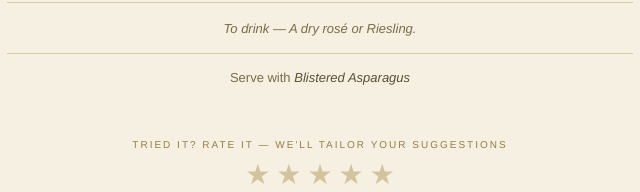
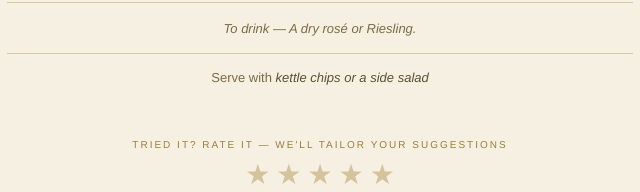
Before and after one commit to garys921/dinner-tonight, a website: page index.html in a window 1280 px wide. Both pictures are taken after a click on the element 640 px from the left and 538 px from the top of the page. Shown: the part 607-799 px from the top of the page, 320-960 px from the left. Drawn offline with Linux system fonts and the light colour scheme.

Commit message:
Add files via upload

```diff
--- a/index.html
+++ b/index.html
@@ -692,7 +692,20 @@ function saveRatings(r){ try{localStorage.setItem(STORE_KEY,JSON.stringify(r))}c
 let ratings = loadRatings();
 function getRating(i){ return ratings[RECIPES[i].title]||0; }
 function setRating(i,stars){ ratings[RECIPES[i].title]=stars; saveRatings(ratings); renderReco(); renderCravings(); renderMealPrep(); }
-function suggestedSide(r){ const sides=byCourse('side'); if(!sides.length) return null; let h=0; for(const ch of r.title) h=(h*31+ch.charCodeAt(0))>>>0; return sides[h%sides.length].r; }
+const SIDE_BY_TYPE={
+  'Pasta':'garlic bread and a green salad',
+  'Gnocchi':'a crisp green salad',
+  'Risotto':'a simple arugula salad',
+  'Pizza':'a simple green salad',
+  'Sandwiches':'kettle chips or a side salad',
+  'Bowls':null,
+  'Tacos':'rice, beans and chips',
+  'Soups & Stews':'crusty bread',
+  'Seafood':'blistered asparagus or rice',
+  'Steak & Chops':'garlic parmesan mashed potatoes',
+  'Chicken & Poultry':'roasted vegetables or a side salad'
+};
+function suggestedSide(r){ return SIDE_BY_TYPE[mainType(r)] || null; }
 function categoryPrefs(){
   const sum={},cnt={};
   RECIPES.forEach((r,i)=>{const s=getRating(i); if(s){sum[r.cat]=(sum[r.cat]||0)+s; cnt[r.cat]=(cnt[r.cat]||0)+1;}});
@@ -844,7 +857,7 @@ function openRecipe(i){
         <div><h5>Preparation</h5><ol>${r.steps.map(x=>`<li>${x}</li>`).join('')}</ol></div>
       </div>
       ${r.pair?`<div class="mc-pair">${r.cal?r.pair:'To drink — '+r.pair}</div>`:''}
-      ${side?`<div class="mc-serve">Serve with <b>${side.title}</b></div>`:''}
+      ${side?`<div class="mc-serve">Serve with <b>${side}</b></div>`:''}
     </div>
     <div class="rate">
       <div class="lab">Tried it? Rate it — we'll tailor your suggestions</div>
```
